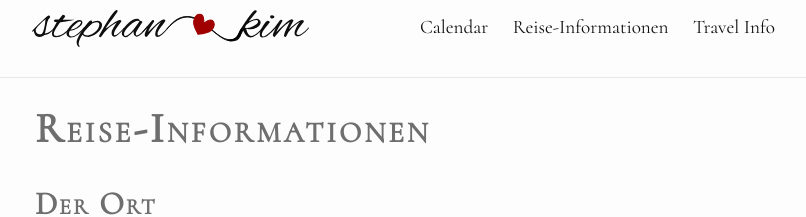
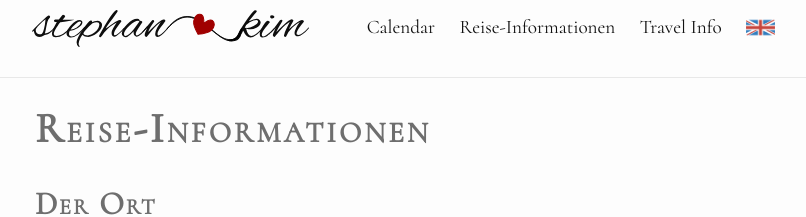
Before and after one commit to stephan-kim/stephan-kim.github.io, a Jekyll site: the page built from travel-info-de.markdown, in a window 1280 px wide. Shown: the top 217 px of the page, without its empty margins (235-1041 px from the left). Built offline with Jekyll 4.4.1, drawn with Linux system fonts in a browser that asks for light colours; comment, search, counter and statistics services are not loaded.

Commit message:
cute little flaggies

```diff
--- a/_includes/header.html
+++ b/_includes/header.html
@@ -3,8 +3,9 @@
   <div class="wrapper">
 
       <a class="site-title" href="{{ site.baseurl }}/">
-          <a href="{{ site.url }}"><img class="logo" src="https://rawgit.com/stephan-kim/stephan-kim.github.io/master/_img/stephankim-logo.svg"></img></a>
+          <a href="{{ site.url }}"><img class="logo" src="https://rawgit.com/stephan-kim/stephan-kim.github.io/master/_img/stephankim-logo.svg" alt="Stephan <3 Kim"></img></a>
       </a>
+
 
     <nav class="site-nav">
       <a href="#" class="menu-icon">
@@ -21,6 +22,13 @@
           <a class="page-link" href="{{ my_page.url | prepend: site.baseurl }}">{{ my_page.title }}</a>
           {% endif %}
         {% endfor %}
+        {% if page.url contains '-en' %}
+          <a class="page-link" href="{{ page.url | prepend: site.baseurl | replace: '-en', '-de' }}"><img class="flag" src="https://github.com/stephan-kim/stephan-kim.github.io/raw/master/_img/german-flag.png" alt="in german"></img></a>
+        {% else %}
+          {% if page.url contains '-de' %}
+            <a class="page-link" href="{{ page.url | prepend: site.baseurl | replace: '-de', '-en' }}"><img class="flag" src="https://github.com/stephan-kim/stephan-kim.github.io/raw/master/_img/english-flag.png" alt="in english"></img></a>
+          {% endif %}
+        {% endif %}
       </div>
     </nav>
 
--- a/_sass/_layout.scss
+++ b/_sass/_layout.scss
@@ -14,6 +14,11 @@ img.logo {
     margin-top: 10px;
     margin-left: -3px;
     margin-bottom: $spacing-unit;
+}
+
+img.flag {
+    margin-top: -0.22em;
+    height: 1.5em;
 }
 
 .site-title {
```
